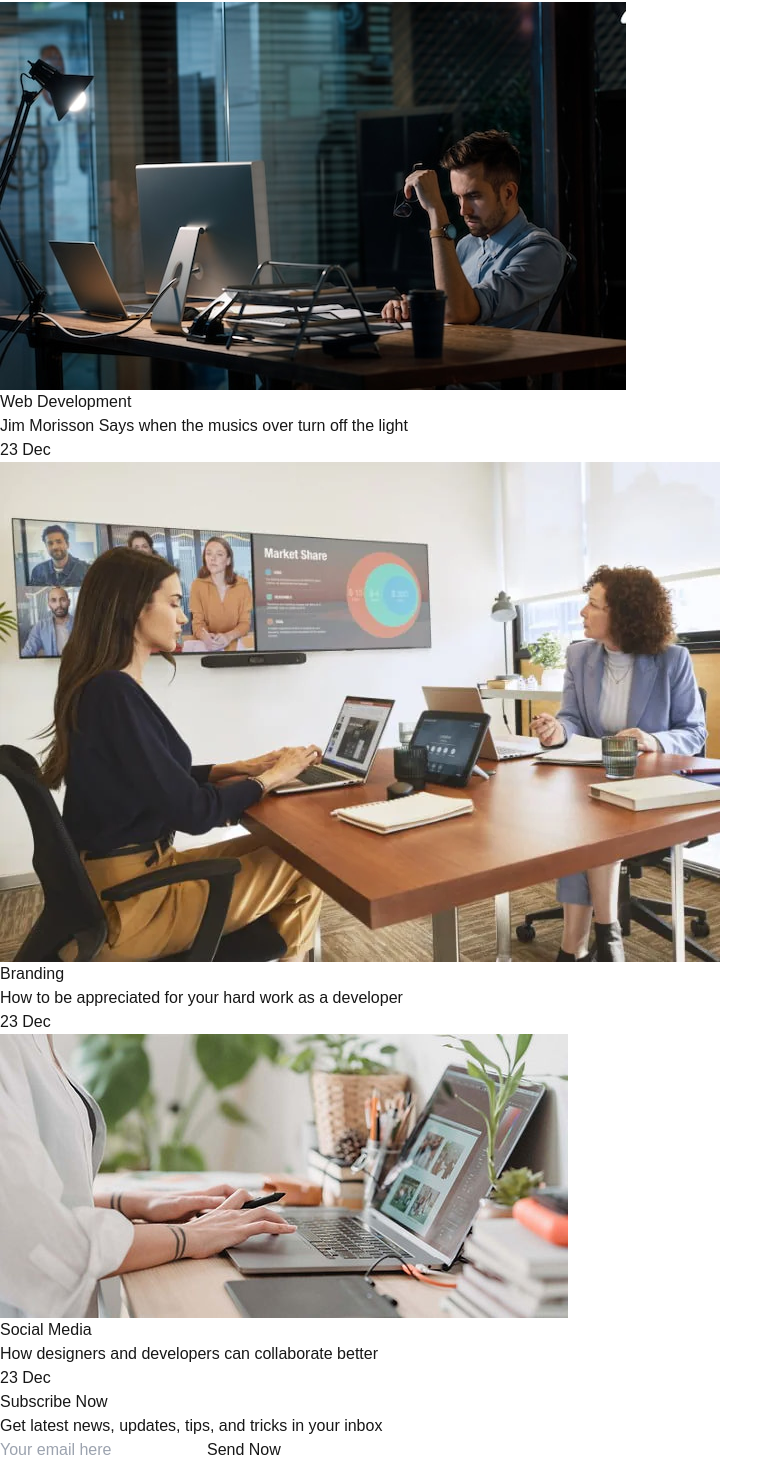
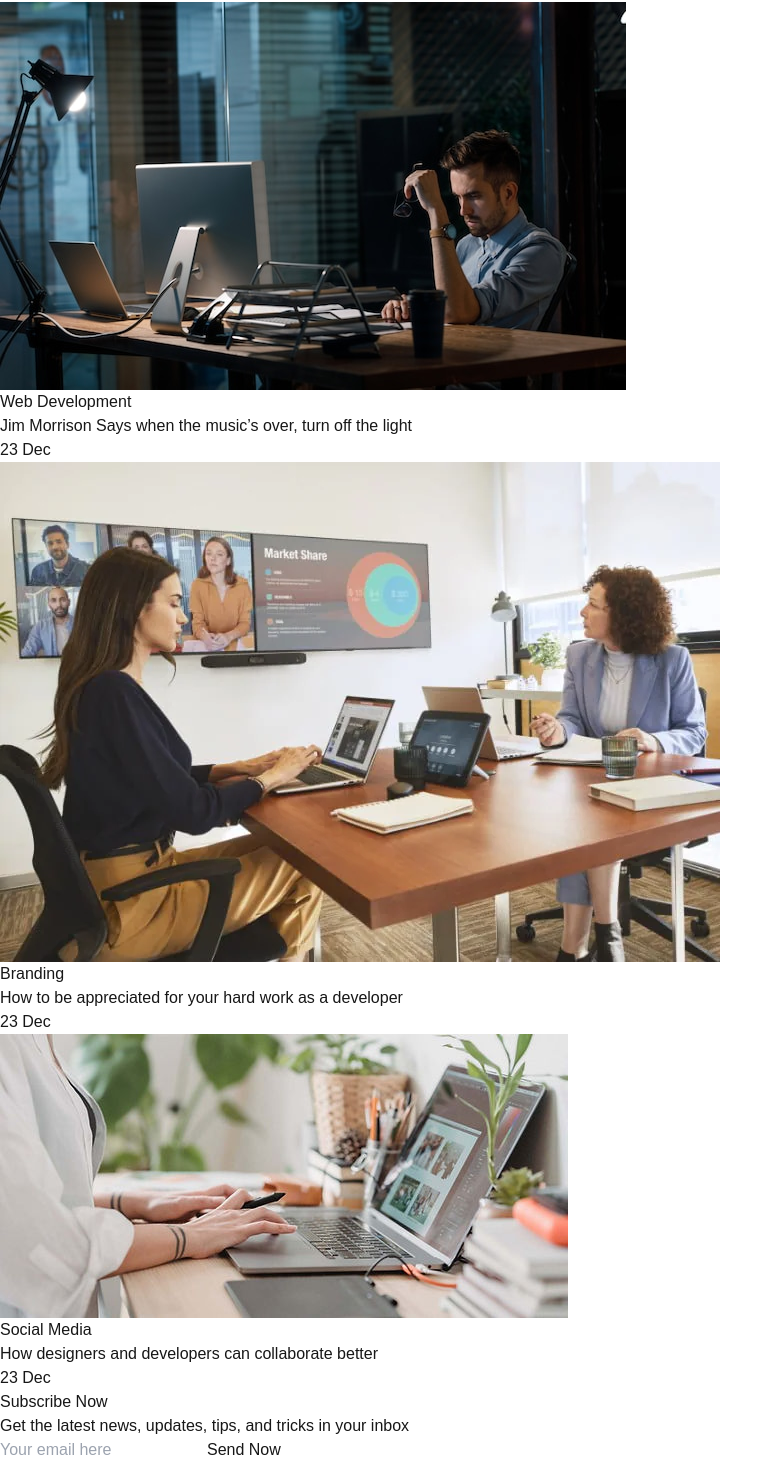
Before and after one commit to Hasnain2121/Milestone2_portfolio_Advance, a Next.js app: page /blog in a window 1280 px wide. Shown: the part 238-1700 px from the top of the page, without its empty margins (0-783 px from the left). Built offline with nearby package versions, Linux system fonts and the light colour scheme.

Commit message:
Update page.tsx

```diff
--- a/src/app/blog/page.tsx
+++ b/src/app/blog/page.tsx
@@ -3,7 +3,7 @@ import React from 'react';
 const BlogSection = () => {
   const blogPosts = [
     {
-      title: 'Jim Morisson Says when the musics over turn off the light',
+      title: 'Jim Morrison Says when the music’s over, turn off the light',
       category: 'Web Development',
       date: '23 Dec',
       image: '/bl2.jpg',
@@ -23,7 +23,7 @@ const BlogSection = () => {
   ];
 
   return (
-    <div className="bg-gray-50 py-16 mt-20 ">
+    <div className="bg-gray-50 py-16 mt-20">
       <div className="max-w-7xl mx-auto px-4 sm:px-6 lg:px-8">
         <div className="text-center">
           <h2 className="text-base text-orange-500 font-semibold tracking-wide uppercase">From My Blog</h2>
@@ -53,14 +53,14 @@ const BlogSection = () => {
       <div className="mt-16 bg-purple-500 py-10">
         <div className="max-w-4xl mx-auto px-4 sm:px-6 lg:px-8 text-center">
           <h3 className="text-2xl font-bold text-white">Subscribe Now</h3>
-          <p className="mt-2 text-gray-100">Get latest news, updates, tips, and tricks in your inbox</p>
-          <div className="mt-6 flex justify-center">
+          <p className="mt-2 text-gray-100">Get the latest news, updates, tips, and tricks in your inbox</p>
+          <div className="mt-6 flex flex-col sm:flex-row justify-center">
             <input
               type="email"
               placeholder="Your email here"
-              className="w-2/3 sm:w-1/2 px-4 py-3 rounded-l-lg focus:outline-none"
+              className="w-full sm:w-2/3 px-4 py-3 rounded-t-lg sm:rounded-l-lg sm:rounded-t-none focus:outline-none"
             />
-            <button className="bg-orange-500 text-white px-6 py-3 rounded-r-lg font-bold hover:bg-orange-600 focus:outline-none">
+            <button className="bg-orange-500 text-white px-6 py-3 rounded-b-lg sm:rounded-r-lg sm:rounded-b-none font-bold hover:bg-orange-600 focus:outline-none">
               Send Now
             </button>
           </div>
```
